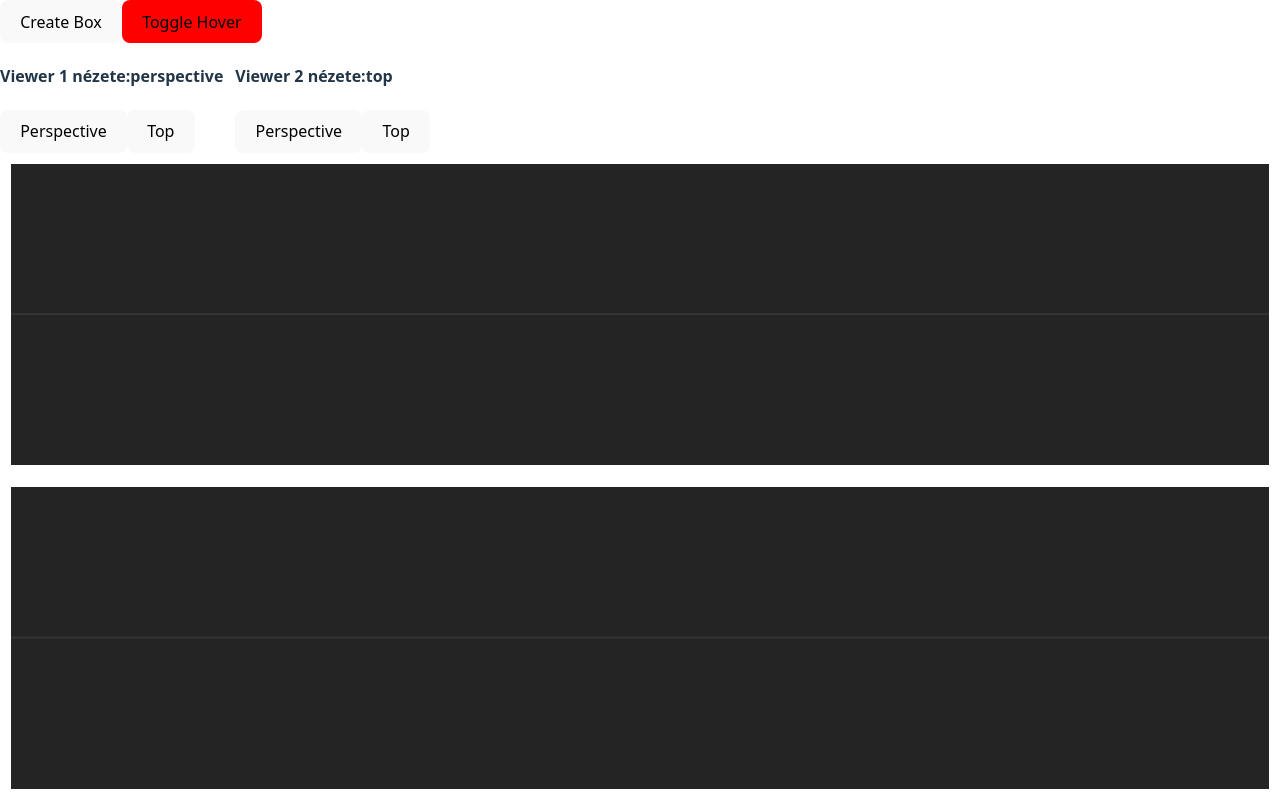
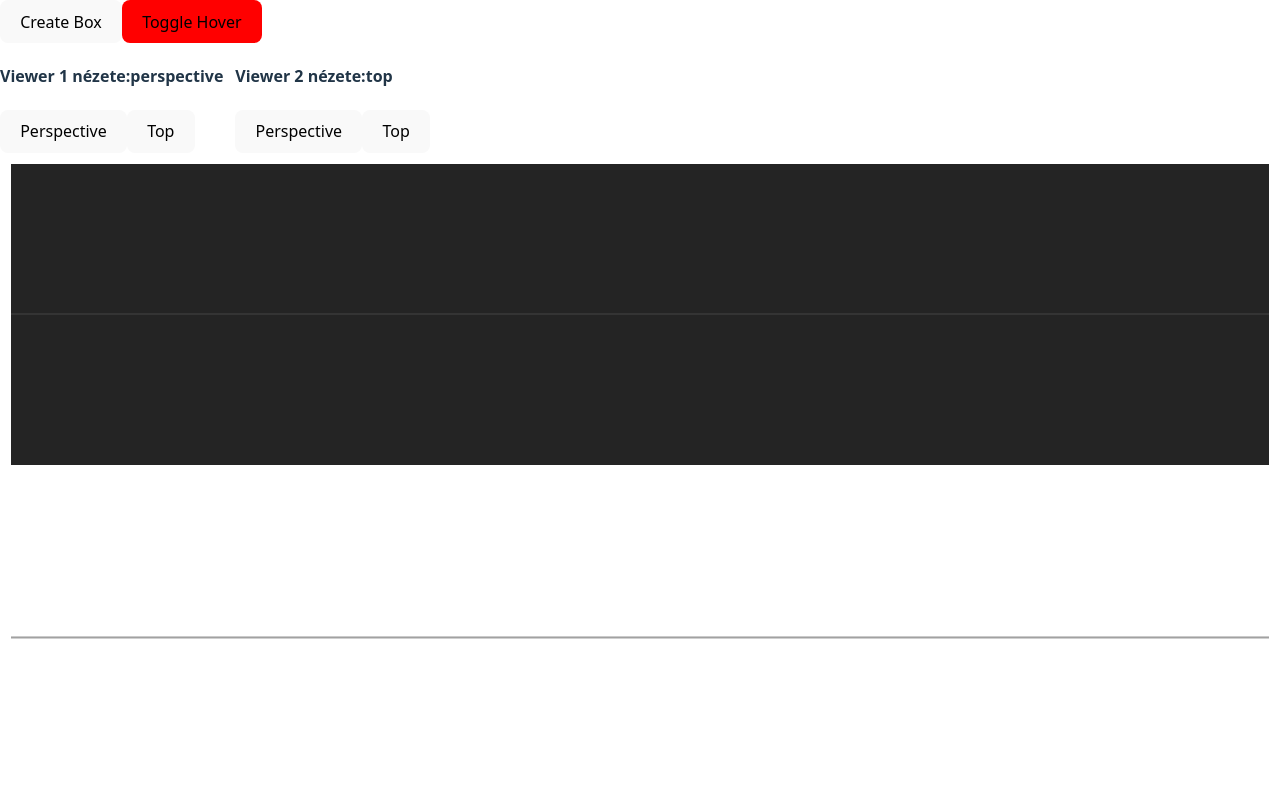
Before and after one commit to Dijkstra-Solution/Dijkstra-Viewer, a React (Vite) app: page / in a window 1280 px wide. Built offline with nearby package versions, Linux system fonts and the light colour scheme.

Commit message:
fix: sync views of same store and id

```diff
--- a/src/client/ClientTest.tsx
+++ b/src/client/ClientTest.tsx
@@ -12,6 +12,8 @@ export function ClientTest() {
   const viewerStore1 = useMemo(() => createDijkstraViewerStore(), []);
   const { Actions, Views, Attributes, SetAttribute, on } =
     viewerStore1.getState();
+
+  const viewerStore2 = useMemo(() => createDijkstraViewerStore(), []);
 
   const [view1, setView1] = useState("perspective");
   const [view2, setView2] = useState("top");
@@ -202,7 +204,7 @@ export function ClientTest() {
       />
       <Viewer
         activeView={view2}
-        store={viewerStore1}
+        store={viewerStore2}
         style={{ border: "1px solid white" }}
       />
     </div>
--- a/src/store/dijkstraViewerStore.ts
+++ b/src/store/dijkstraViewerStore.ts
@@ -462,6 +462,7 @@ export const createDijkstraViewerStore = () =>
           viewStore.getState().updateViewPosition(viewId, position, target, up);
           set((state) => ({
             ...state,
+            Views: viewStore.getState().views,
           }));
           get().fire("ViewChanged", { view: viewId });
         },
```
